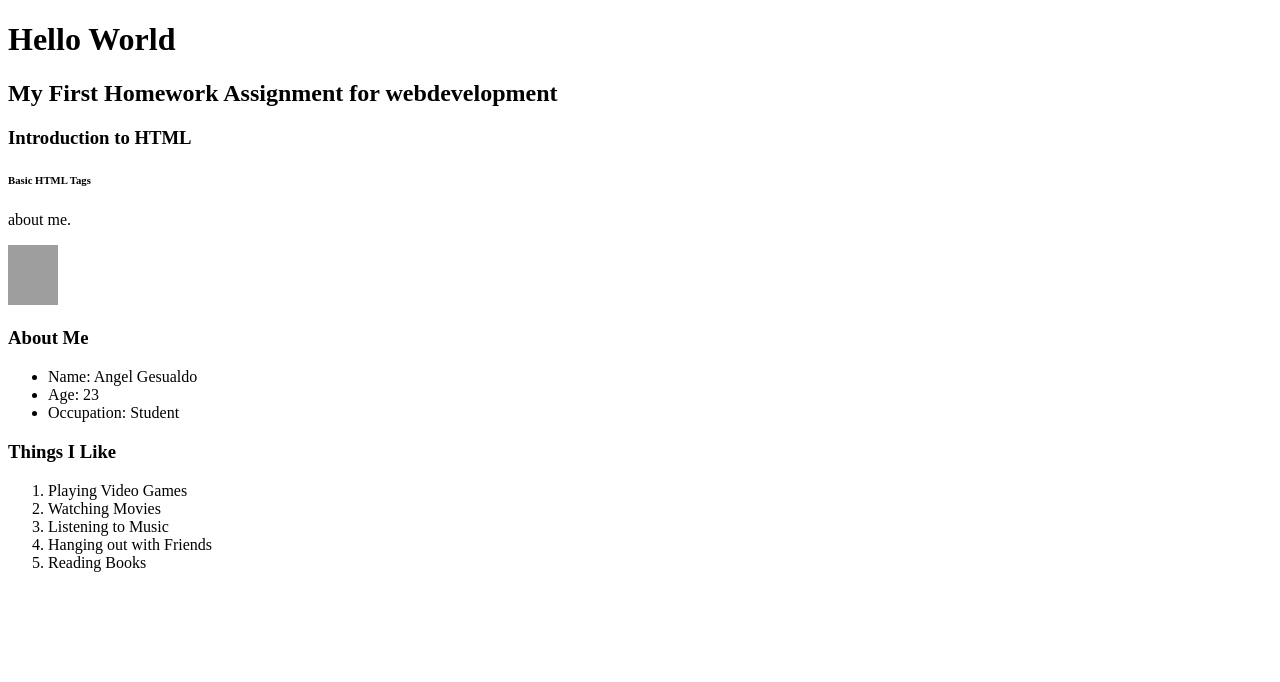
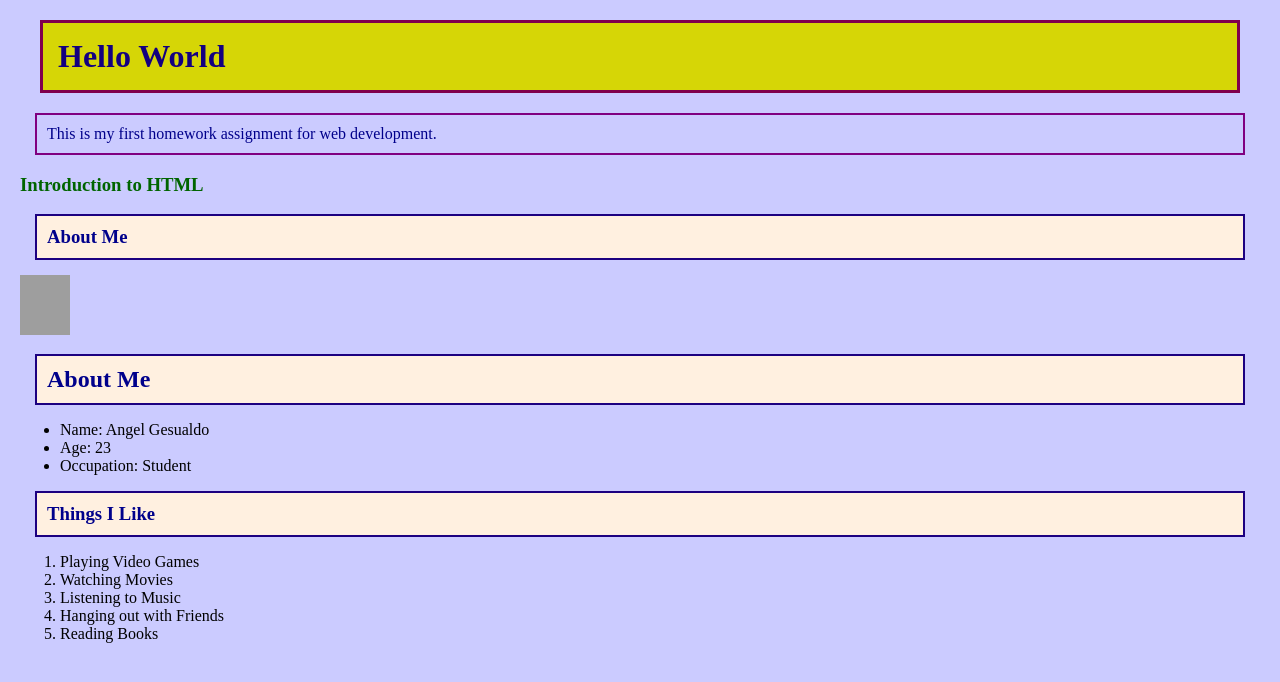
Before and after one commit to agesualdo-prog/.vscode, a plain HTML site: page campus/hello-world/homework1/Firstwebpage.HTML in a window 1280 px wide. Drawn offline with Linux system fonts and the light colour scheme; grey boxes are pictures that could not be loaded.

Commit message:
may commit

```diff
--- a/campus/hello-world/Firstwebpage.HTML
+++ b/campus/hello-world/homework1/Firstwebpage.HTML
@@ -2,27 +2,27 @@
 <html lang="en">
 <head>
     <meta charset="UTF-8">
-    <meta name="viewport" content="width=device-width, initial-scale=1.0">
-    <title>Homework1</title>
+   <meta name="viewport" content="width=device-width, initial-scale=1.0">
+         <link rel="stylesheet" href="style.css">
+         <title>Homework1</title>
 </head>
 <body>
-    <h1>Hello World</h1>
-    <h2>My First Homework Assignment for webdevelopment</h2>
+   <h1 id="intro">Hello World</h1>
+<p>This is my first homework assignment for web development.</p>
     <h3>Introduction to HTML</h3>
-    <h6>Basic HTML Tags</h6>
-    <p>about me.</p>
+    <h3 class="about">About Me</h3>
     <img
          src="https://scontent.frst1-1.fna.fbcdn.net/v/t39.30808-6/554980118_25082272908032344_944737420806892128_n.jpg?stp=dst-jpg_tt6&cstp=mx768x1024&ctp=s768x1024&_nc_cat=102&_nc_map=urlgen_bucketless&ccb=1-7&_nc_sid=833d8c&_nc_ohc=mE19x_EHp_EQ7kNvwH25CEv&_nc_oc=Adq21ENzTYblBCLogHvi2E_1iQ59sYgDZDymtGJ78eICS4iTqSed4d_3lbRLNimBjUE&_nc_zt=23&_nc_ht=scontent.frst1-1.fna&_nc_gid=6eA-yBOcELzQdOnwL4JYJg&_nc_ss=7b2a8&oh=00_AQOQHUS9qKoMA-k61sW-2xelYhcqgHfAxJXUqwTyBqKLQQ&oe=6AD5D08C"
          alt="a photo of me in a tree" width="50" height="60"
      />
 
-     <h3>About Me</h3>
+     <h2 class="about">About Me</h2>
      <ul>
          <li>Name: Angel Gesualdo</li>
          <li>Age: 23</li>
          <li>Occupation: Student</li>
      </ul>
-     <h3>Things I Like</h3>
+     <h3 class="about">Things I Like</h3>
      <ol>
          <li>Playing Video Games</li>
          <li>Watching Movies</li>
--- /dev/null
+++ b/campus/hello-world/homework1/style.css
@@ -0,0 +1,49 @@
+
+body {
+    background-color: rgb(35, 162, 44);
+    font-family: "Times New Roman", serif;
+}
+
+h1 {
+    color: purple;
+}
+
+h2 {
+    color: rgb(139, 0, 0);
+}
+
+h3 {
+    color: darkgreen;
+}
+
+/* Type selector */
+body {
+    background-color: rgb(203, 203, 255);
+    font-family: "Times New Roman", serif;
+    margin: 20px;
+}
+
+p {
+    color: darkblue;
+    padding: 10px;
+    border: 2px solid purple;
+    margin: 15px;
+}
+
+/* ID selector */
+#intro {
+    color: rgb(19, 0, 128);
+    background-color: rgb(214, 214, 6);
+    padding: 15px;
+    border: 3px solid rgb(128, 0, 77);
+    margin: 20px;
+}
+
+/* Class selector */
+.about {
+    color: darkblue;
+    background-color: rgb(255, 240, 224);
+    padding: 10px;
+    border: 2px solid rgb(28, 0, 128);
+    margin: 15px;
+}
```
